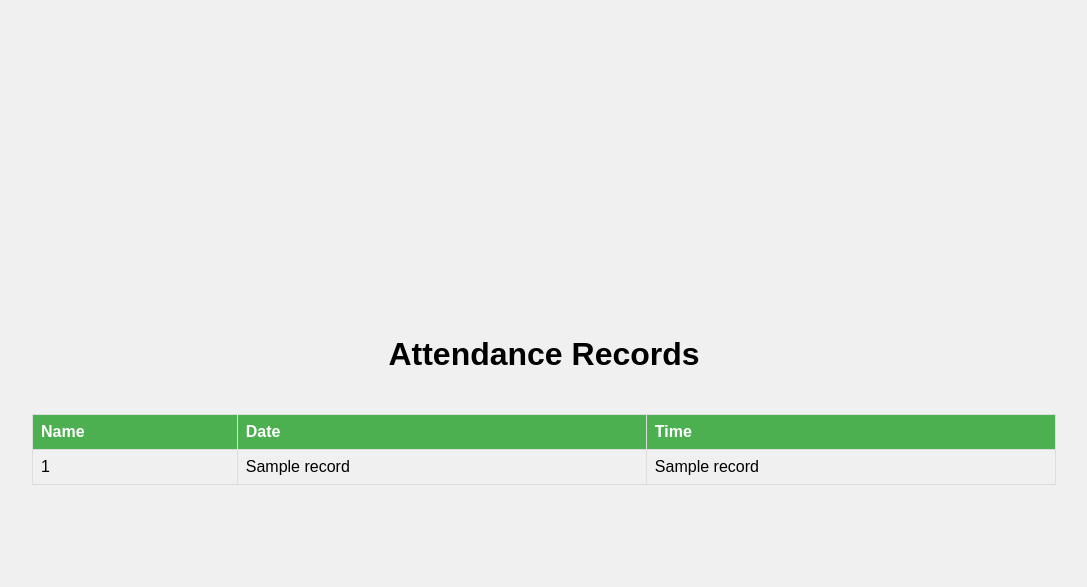
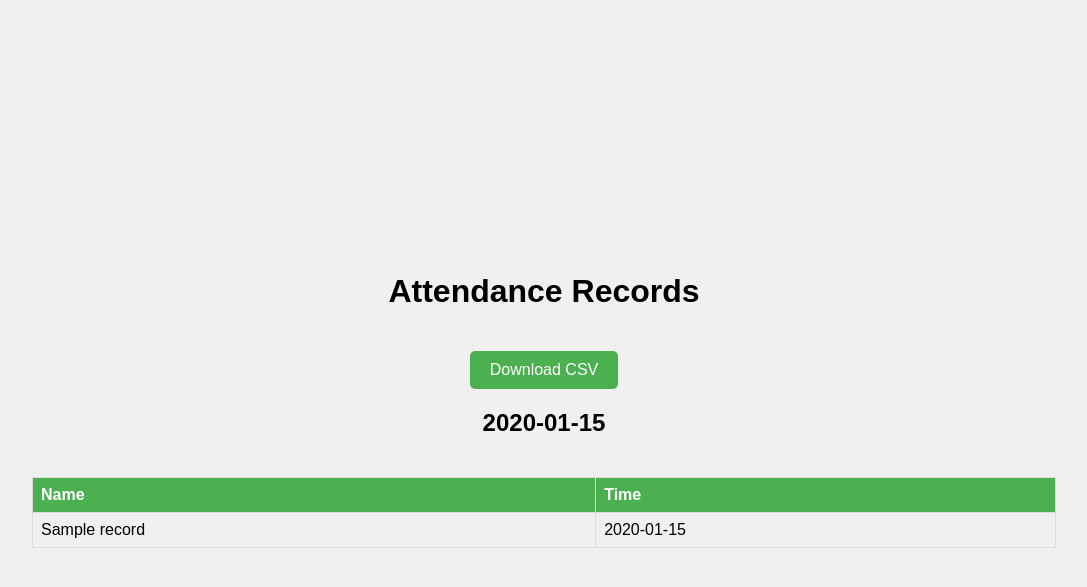
Before and after one commit to AntonioLabinjan/CV-attendance, a Flask app: template templates/attendance.html in a window 1280 px wide. Shown: the top 587 px of the page, without its empty margins (96-1183 px from the left). Run offline with Flask 3, Linux system fonts and the light colour scheme; the template is opened without the code that fills it: most values are stand-ins (such as "Sample title", 1, 10 or a date in 2020).

Commit message:
Update attendance.html

```diff
--- a/templates/attendance.html
+++ b/templates/attendance.html
@@ -32,27 +32,47 @@
         tr:nth-child(even) {
             background-color: #f2f2f2;
         }
+        h2 {
+            margin-top: 20px;
+        }
+        .download-button {
+            margin-top: 20px;
+            padding: 10px 20px;
+            font-size: 16px;
+            color: #fff;
+            background-color: #4CAF50;
+            border: none;
+            border-radius: 5px;
+            cursor: pointer;
+        }
+        .download-button:hover {
+            background-color: #45a049;
+        }
     </style>
 </head>
 <body>
     <h1>Attendance Records</h1>
+    <a href="{{ url_for('download_attendance') }}">
+        <button class="download-button">Download CSV</button>
+    </a>
+    {% for date, records in grouped_records.items() %}
+        <h2>{{ date }}</h2>
         <table>
             <thead>
                 <tr>
                     <th>Name</th>
-                <th>Date</th>
                     <th>Time</th>
                 </tr>
             </thead>
             <tbody>
-            {% for record in records %}
+                {% for name, time in records %}
                     <tr>
-                    <td>{{ record[0] }}</td>
-                    <td>{{ record[1] }}</td>
-                    <td>{{ record[2] }}</td>
+                        <td>{{ name }}</td>
+                        <td>{{ time }}</td>
                     </tr>
                 {% endfor %}
             </tbody>
         </table>
+    {% endfor %}
 </body>
 </html>
```
Lines whose indentation alone changed are shown as unchanged.
